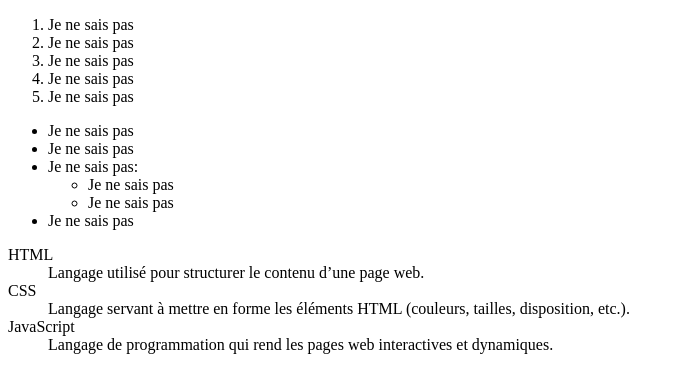
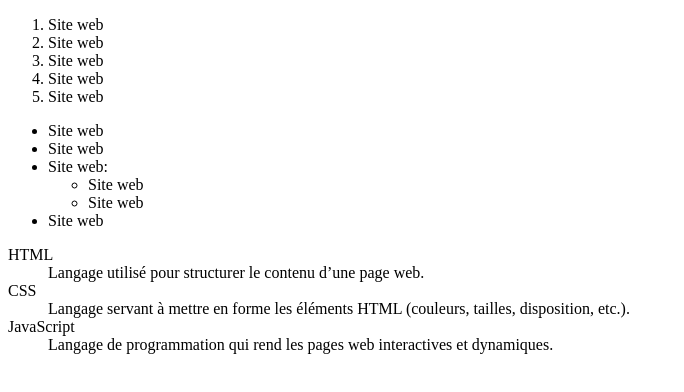
Before and after one commit to SallabAbderrahmane/TP, a plain HTML site: page exo4.html in a window 1280 px wide. Shown: the whole page, without its empty margins (0-684 px from the left). Drawn offline with Linux system fonts and the light colour scheme.

Commit message:
MAJ1 exo4.html

```diff
--- a/exo4.html
+++ b/exo4.html
@@ -7,22 +7,22 @@
 </head>
 <body>
     <ol>
-        <li>Je ne sais pas</li>
-        <li>Je ne sais pas</li>
-        <li>Je ne sais pas</li>
-        <li>Je ne sais pas</li>
-        <li>Je ne sais pas</li>
+        <li>Site web</li>
+        <li>Site web</li>
+        <li>Site web</li>
+        <li>Site web</li>
+        <li>Site web</li>
     </ol>
     <ul>
-        <li>Je ne sais pas</li>
-        <li>Je ne sais pas</li>
-        <li>Je ne sais pas:
+        <li>Site web</li>
+        <li>Site web</li>
+        <li>Site web:
             <ul>
-                <li>Je ne sais pas</li>
-                <li>Je ne sais pas</li>
+                <li>Site web</li>
+                <li>Site web</li>
             </ul>
         </li>
-        <li>Je ne sais pas</li>
+        <li>Site web</li>
     </ul>
     <dl>
   <dt>HTML</dt>
@@ -36,4 +36,5 @@
 </dl>
 
 </body>
+
 </html>
```
